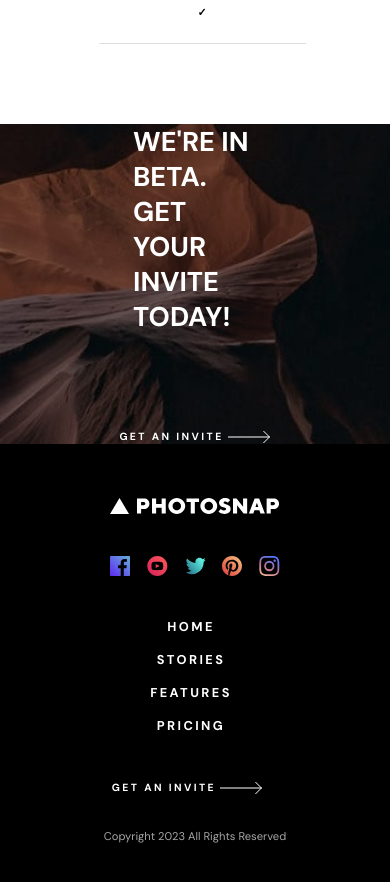
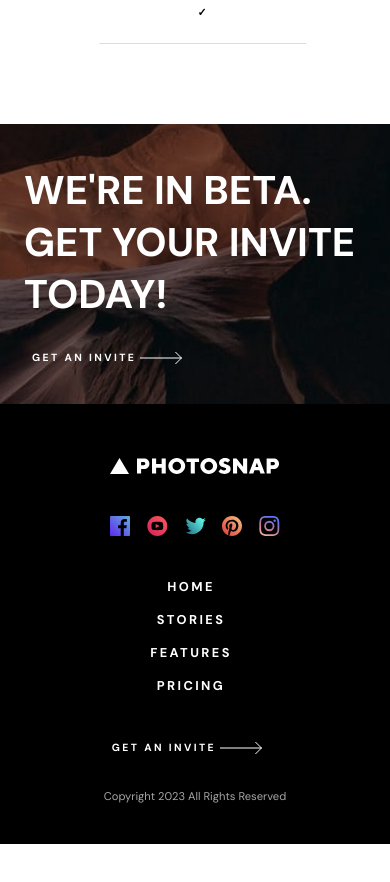
Before and after one commit to GeorgeFlood/snapshot-web, a React (Vite) app: page /pricing in a window 390 px wide. Shown: the part 4280-5162 px from the top of the page. After the commit the page ends 5124 px from the top, so only its background shows below. Built offline with nearby package versions, Linux system fonts and the light colour scheme.

Commit message:
mobile banner finished

```diff
--- a/src/styles/main.css
+++ b/src/styles/main.css
@@ -1300,8 +1300,11 @@ input:checked + .slider:before {
 }
 @media (max-width: 37.5em) {
   .banner {
+    padding: 3rem;
     flex-direction: column;
-    height: 40rem;
+    align-items: flex-start;
+    justify-content: space-around;
+    height: 35rem;
     background-image: url(../assets//shared/mobile/bg-beta.jpg);
   }
 }
@@ -1309,17 +1312,16 @@ input:checked + .slider:before {
   width: 35%;
   font-size: 2.5rem;
 }
-@media (max-width: 37.5em) {
-  .banner--beta {
-    width: 100%;
-    padding: 0;
-    margin: 0rem 0;
-  }
-}
 @media (max-width: 56.25em) {
   .banner--beta {
     width: 40%;
     font-size: 1.7rem;
+  }
+}
+@media (max-width: 37.5em) {
+  .banner--beta {
+    width: 100%;
+    font-size: 2.5rem;
   }
 }
 
```
Also changed, not shown: src/scss/shared/_banner.scss (+9 -7 lines), 1 other file (tests, documents, lock files or other folders).
